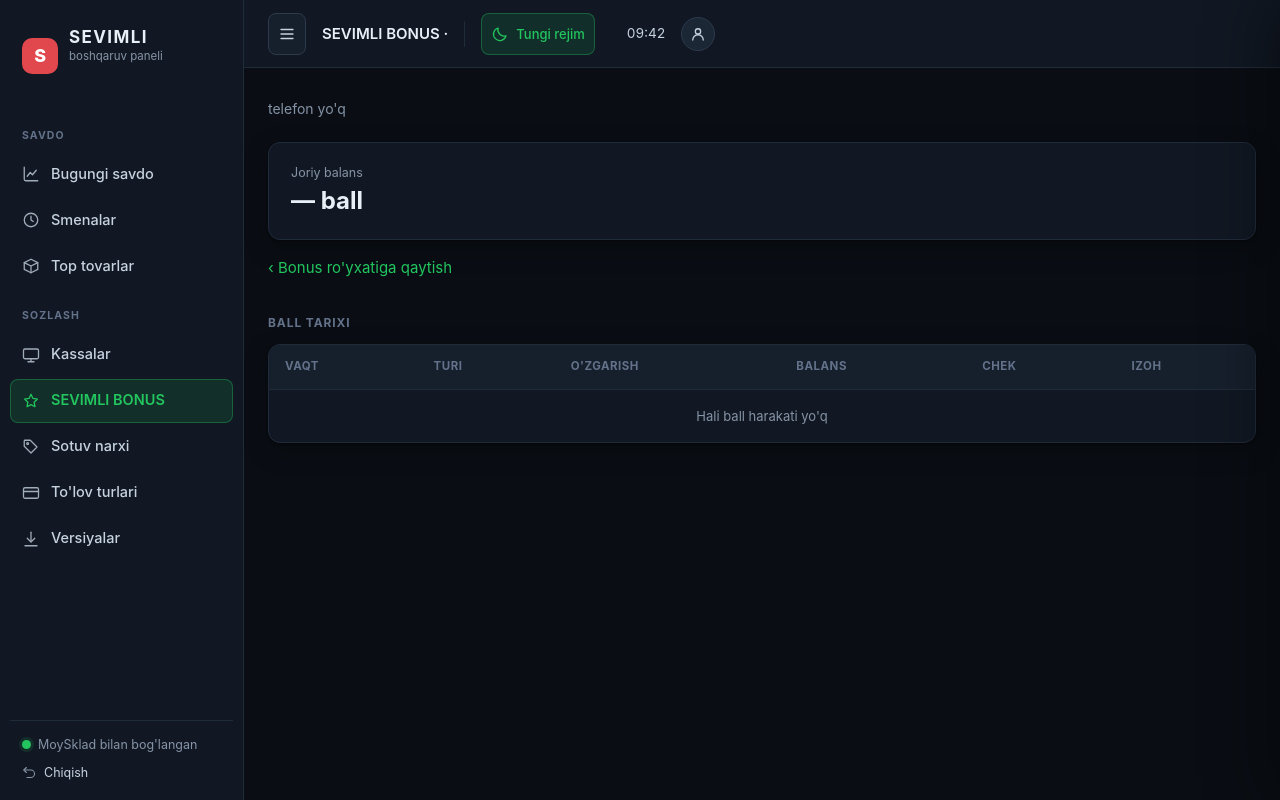
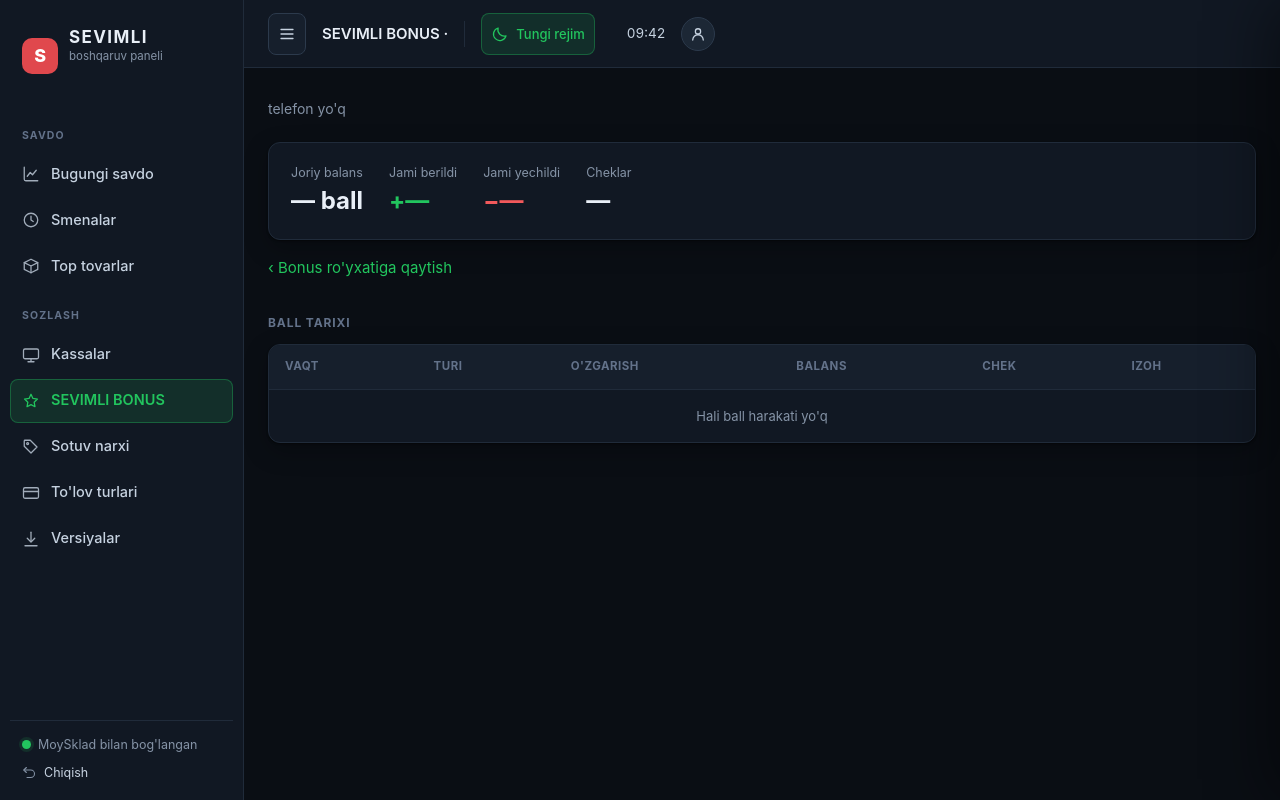
Before and after one commit to 130395mq-dev/sevimli-kassa, a Django app: template dashboard/templates/dashboard/customer_bonus.html in a window 1280 px wide. Run offline with Django 5.2, Linux system fonts and the light colour scheme; the template is opened without the code that fills it, so the values that code supplies are empty; parts of the project's set-up code (start-up, migrations or seed data) failed here and were passed over.

Commit message:
Mijoz sahifasi: jami ball va chekka havola

```diff
--- a/dashboard/templates/dashboard/customer_bonus.html
+++ b/dashboard/templates/dashboard/customer_bonus.html
@@ -17,6 +17,18 @@
       <div style="font-size:12.5px;color:var(--muted);">Joriy balans</div>
       <div style="font-size:24px;font-weight:700;">{{ cust.bonus_points|som }} ball</div>
     </div>
+    <div>
+      <div style="font-size:12.5px;color:var(--muted);">Jami berildi</div>
+      <div style="font-size:24px;font-weight:700;" class="plus">+{{ earned|som }}</div>
+    </div>
+    <div>
+      <div style="font-size:12.5px;color:var(--muted);">Jami yechildi</div>
+      <div style="font-size:24px;font-weight:700;" class="minus">−{{ spent|som }}</div>
+    </div>
+    <div>
+      <div style="font-size:12.5px;color:var(--muted);">Cheklar</div>
+      <div style="font-size:24px;font-weight:700;">{{ receipts|som }}</div>
+    </div>
   </div>
 
   <p style="margin:16px 0 8px;">
@@ -32,7 +44,7 @@
         <td><span class="badge {% if e.delta >= 0 %}ok{% else %}warn{% endif %}">{{ e.get_kind_display }}</span></td>
         <td class="num">{% if e.delta >= 0 %}+{% endif %}{{ e.delta }}</td>
         <td class="num">{{ e.balance_after|som }}</td>
-        <td class="num tight">{% if e.sale_id %}#{{ e.sale.number }}{% else %}—{% endif %}</td>
+        <td class="num tight">{% if e.sale_id %}<a href="{% url 'dashboard:receipt' e.sale_id %}">#{% firstof e.sale.receipt_number e.sale.number %}</a>{% else %}—{% endif %}</td>
         <td class="sec">{{ e.comment }}</td>
       </tr>
     {% empty %}
```
